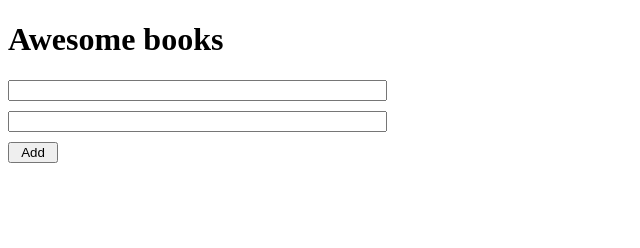
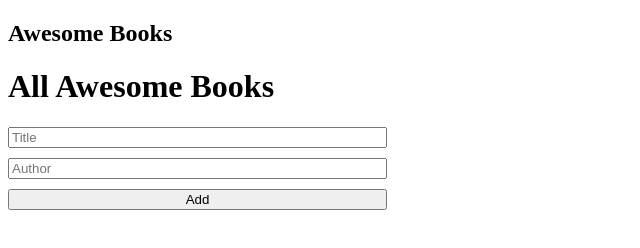
Before and after one commit to Mehria-Rahmani/awasome-books, a plain HTML site: page index.html in a window 1280 px wide. Shown: the whole page, without its empty margins (0-640 px from the left). Drawn offline with Linux system fonts and the light colour scheme.

Commit message:
add html forms and h1 elements to my prject

```diff
--- a/index.html
+++ b/index.html
@@ -1,23 +1,42 @@
 <!DOCTYPE html>
 <html lang="en">
 <head>
-    <meta charset="UTF-8">
-    <meta http-equiv="X-UA-Compatible" content="IE=edge">
-    <meta name="viewport" content="width=device-width, initial-scale=1.0">
-    <title>awasome-books</title>
-   <link rel="stylesheet" href="style.css">
+  <meta charset="UTF-8">
+  <meta http-equiv="X-UA-Compatible" content="IE=edge">
+  <meta name="viewport" content="width=device-width, initial-scale=1.0">
+  <link rel="stylesheet" href="style.css" type="text/css">
+  <title>Awesome Books</title>
 </head>
 <body>
-    <h1>Awesome books</h1>
-   <section class="books">
+  <header>
+    <div class="header">
+      <h2 class="header-title">Awesome Books</h2>
 
-   </section>
-   <section class="input">
-     <form action="">
-         <input type="text" name="title">
-         <input type="text" name="author">
-         <button class="submit" type="submit">Add</button>
-     </form>
-   </section>
+  </header>
+
+  <main>
+
+    <div>
+      <h1 id="title" class="title">All Awesome Books</h1>
+
+    </div>
+
+    <div id="list" class="list">
+      <ul id="book-list">
+      </ul>
+    </div>
+
+    <div id="form" class="form">
+      <form action="#" class="input-form" method="post">
+        <input id="bookTitle" type="text" placeholder="Title">
+        <input id="bookAuthor" type="text" placeholder="Author">
+        <button id="add-btn" type="button">Add</button>
+      </form>
+    </div>
+
+  </main>
+
+  <script src="https://cdn.jsdelivr.net/npm/luxon@2.0.2/build/global/luxon.min.js"></script>
+  <script src="main.js"></script>
 </body>
 </html>
```
